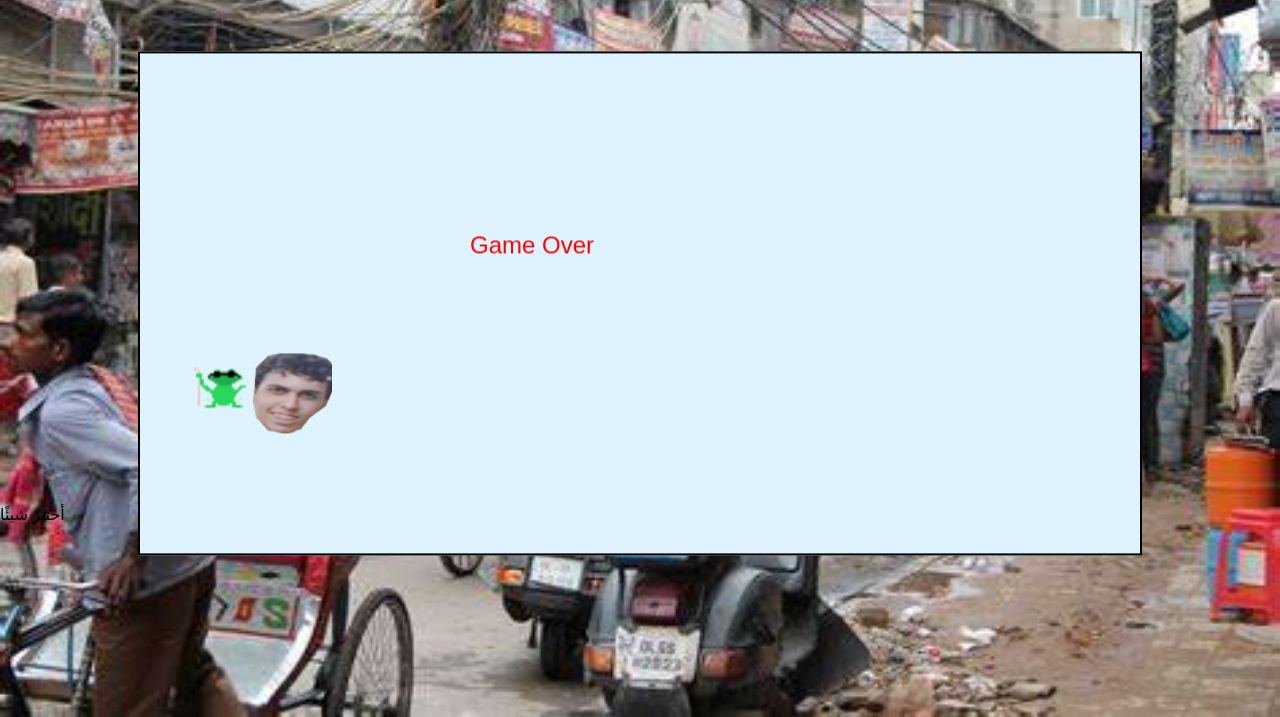
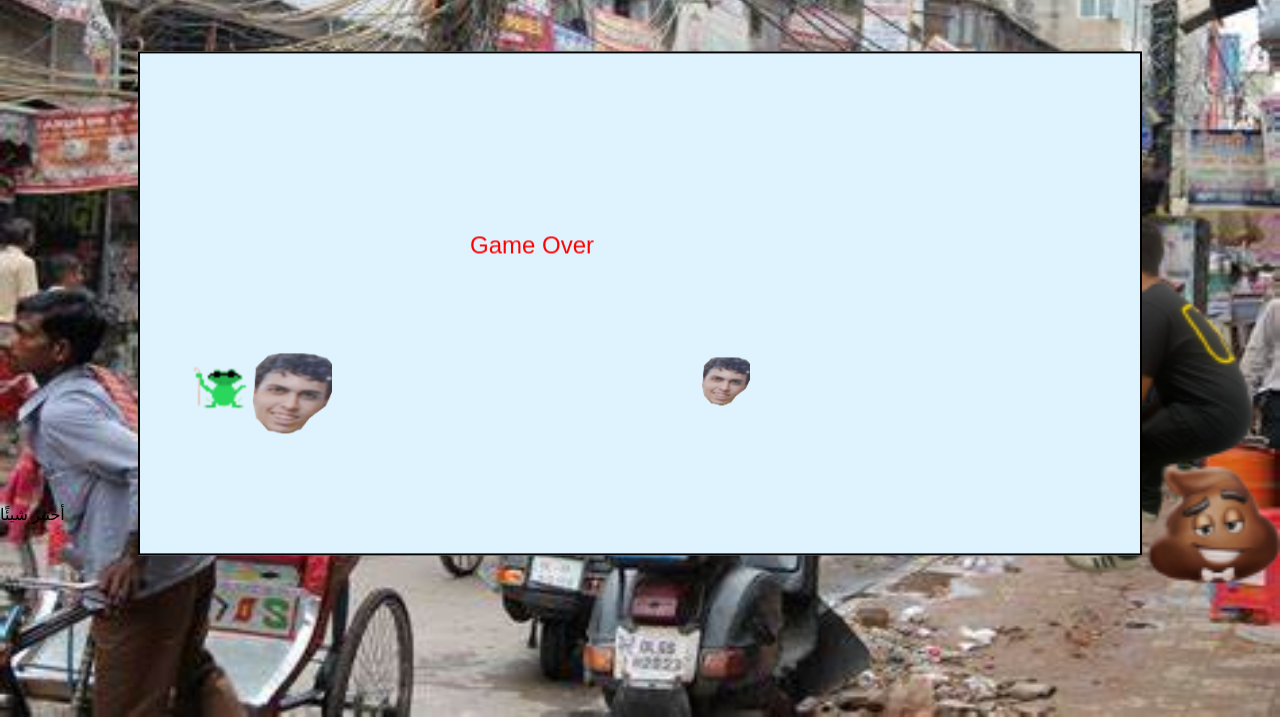
Before and after one commit to SarmentoCaio/Blind-Frog, a plain HTML site: page index.html in a window 1280 px wide. Shown: the part 83-800 px from the top of the page. Drawn offline with Linux system fonts and the light colour scheme.

Commit message:
Commit de Correção de Bugs
Realizado correção de bugs

```diff
--- a/game.js
+++ b/game.js
@@ -3,17 +3,25 @@ const ctx = canvas.getContext("2d");
 
 const frog = { x: 50, y: 300, width: 64, height: 64, speed: 8 };
 const oliveira = { x: 400, y: 300, width: 80, height: 80, speed: 3 };
+const perereca = { x: 200, y: 100, width: 48, height: 48, speed: 8 };
 let keys = {};
 let gameOver = false;
 
 const frogImg = new Image();
-frogImg.src = 'frog.png';
+frogImg.src = 'assets/frog.png';
 
 const oliveiraImg = new Image();
-oliveiraImg.src = 'assusta.png';
+oliveiraImg.src = 'assets/assusta.png';
+
+const pererecaImg = new Image();
+pererecaImg.src = 'assets/perereca.png';
 
 document.addEventListener("keydown", (e) => keys[e.key.toLowerCase()] = true);
 document.addEventListener("keyup", (e) => keys[e.key.toLowerCase()] = false);
+
+//Faz perereca andar sozinha pelo mapa
+let pererecaDir = { x: 1, y: 0 };
+let pererecaChangeTime = 0;
 
 function update() {
   if (gameOver) return;
@@ -33,13 +41,36 @@ function update() {
   if (frog.y > oliveira.y) oliveira.y += oliveira.speed;
   else if (frog.y < oliveira.y) oliveira.y -= oliveira.speed;
 
-  // Wrap horizontal
-  if (frog.x + frog.width < 0) frog.x = canvas.width;
-  if (frog.x > canvas.width) frog.x = -frog.width;
+// Movimento da perereca
+  const dx = frog.x - perereca.x;
+  const dy = frog.y - perereca.y;
+  const dist = Math.sqrt(dx * dx + dy * dy);
 
-// Wrap vertical
-  if (frog.y + frog.height < 0) frog.y = canvas.height;
-  if (frog.y > canvas.height) frog.y = -frog.height;
+if (dist < 200) {
+  // Foge do sapo
+  perereca.x -= (dx / dist) * perereca.speed;
+  perereca.y -= (dy / dist) * perereca.speed;
+} else {
+  // Movimento aleatório
+  perereca.x += pererecaDir.x * perereca.speed * 0.5;
+  perereca.y += pererecaDir.y * perereca.speed * 0.5;
+
+  pererecaChangeTime++;
+  if (pererecaChangeTime > 60) { // a cada ~1 segundo
+    pererecaChangeTime = 0;
+    const angle = Math.random() * Math.PI * 2;
+    pererecaDir.x = Math.cos(angle);
+    pererecaDir.y = Math.sin(angle);
+  }
+}
+
+// Wrap perereca horizontal
+  if (perereca.x + perereca.width < 0) perereca.x = canvas.width;
+  if (perereca.x > canvas.width) perereca.x = -perereca.width;
+
+// Wrap perereca vertical
+  if (perereca.y + perereca.height < 0) perereca.y = canvas.height;
+  if (perereca.y > canvas.height) perereca.y = -perereca.height;
 
 
 // Wrap horizontal
@@ -53,12 +84,17 @@ if (frog.y > canvas.height) frog.y = -frog.height;
   // Colisão
   if (isColliding(frog, oliveira)) {
   gameOver = true;
-    setTimeout(() => alert("Oliveira me assustou"), 100);
+  setTimeout(() => {
+    alert("Oliveira me assustou");
+    resetGame(); // Reinicia após o alerta
+  }, 100);
 }
 }
 
 function draw() {
   ctx.clearRect(0, 0, canvas.width, canvas.height);
+  // Perereca com sprite
+  ctx.drawImage(pererecaImg, perereca.x, perereca.y, perereca.width, perereca.height);
 
   // Sapo com sprite
   ctx.drawImage(frogImg, frog.x, frog.y, frog.width, frog.height);
@@ -86,10 +122,11 @@ function isColliding(a, b) {
 let loadedImages = 0;
 frogImg.onload = checkLoaded;
 oliveiraImg.onload = checkLoaded;
+pererecaImg.onload = checkLoaded;
 
 function checkLoaded() {
   loadedImages++;
-  if (loadedImages === 2) {
+  if (loadedImages === 3) {
     requestAnimationFrame(loop);
   }
 }
@@ -99,3 +136,12 @@ function loop() {
   draw();
   requestAnimationFrame(loop);
 }
+
+function resetGame() {
+  frog.x = 50;
+  frog.y = 300;
+  oliveira.x = 400;
+  oliveira.y = 300;
+  gameOver = false;
+  keys = {}; // Limpa as teclas pressionadas
+}
--- a/index.html
+++ b/index.html
@@ -4,10 +4,11 @@
     <meta charset="UTF-8">
     <title>Blind Frog - Fase 1</title>
     <link rel="stylesheet" href="style.css">
+    <link rel="shortcut icon" href="assets/favicon.ico" type="image/x-icon">
 </head>
 
 <body>
-<img class="logomarca" src="logo.png" alt="Logomarca">
+<img class="logomarca" src="assets/logo.png" alt="Logomarca">
 <canvas id="gameCanvas" width="1000" height="500"></canvas>
 <script src="game.js"></script>
 <footer>أختبر شيئًا</footer>
--- a/style.css
+++ b/style.css
@@ -9,7 +9,7 @@ body {
     width: 100vw;
     height: 100vh;
     margin: 0;
-    background-image: url("background.png");
+    background-image: url("assets/background.png");
     background-repeat: no-repeat;
     background-attachment: cover;
     background-size: 100% 100%;
```
Also changed, not shown: assets/assusta.png (renamed from assusta.png), assets/assusta_especial.png (renamed from assusta_especial.png), assets/background.png (added), assets/favicon.ico (added), assets/frog.png (renamed from frog.png), assets/perereca.png (added), background.png (deleted), 2 other files. Lines whose indentation alone changed are shown as unchanged.
